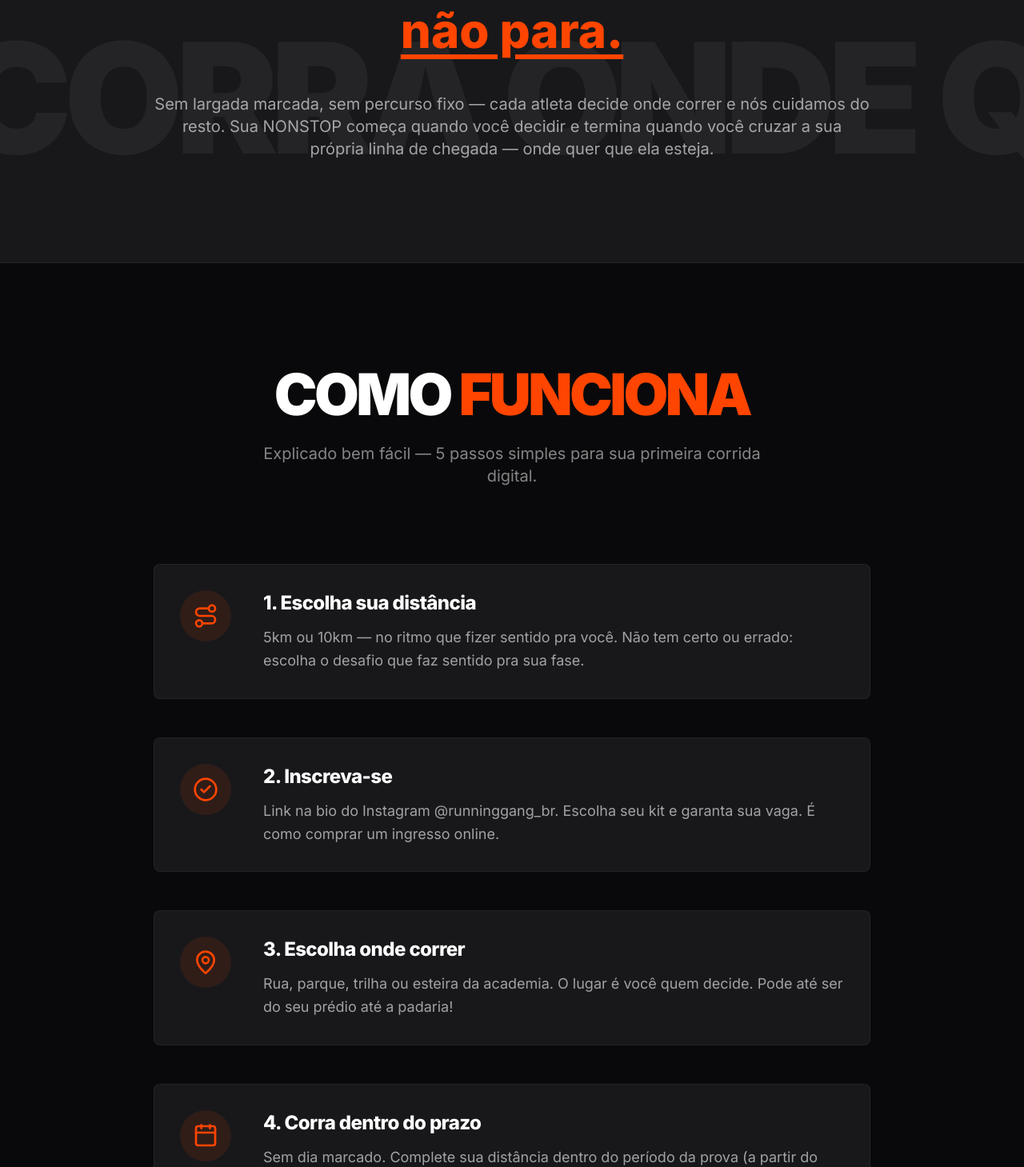
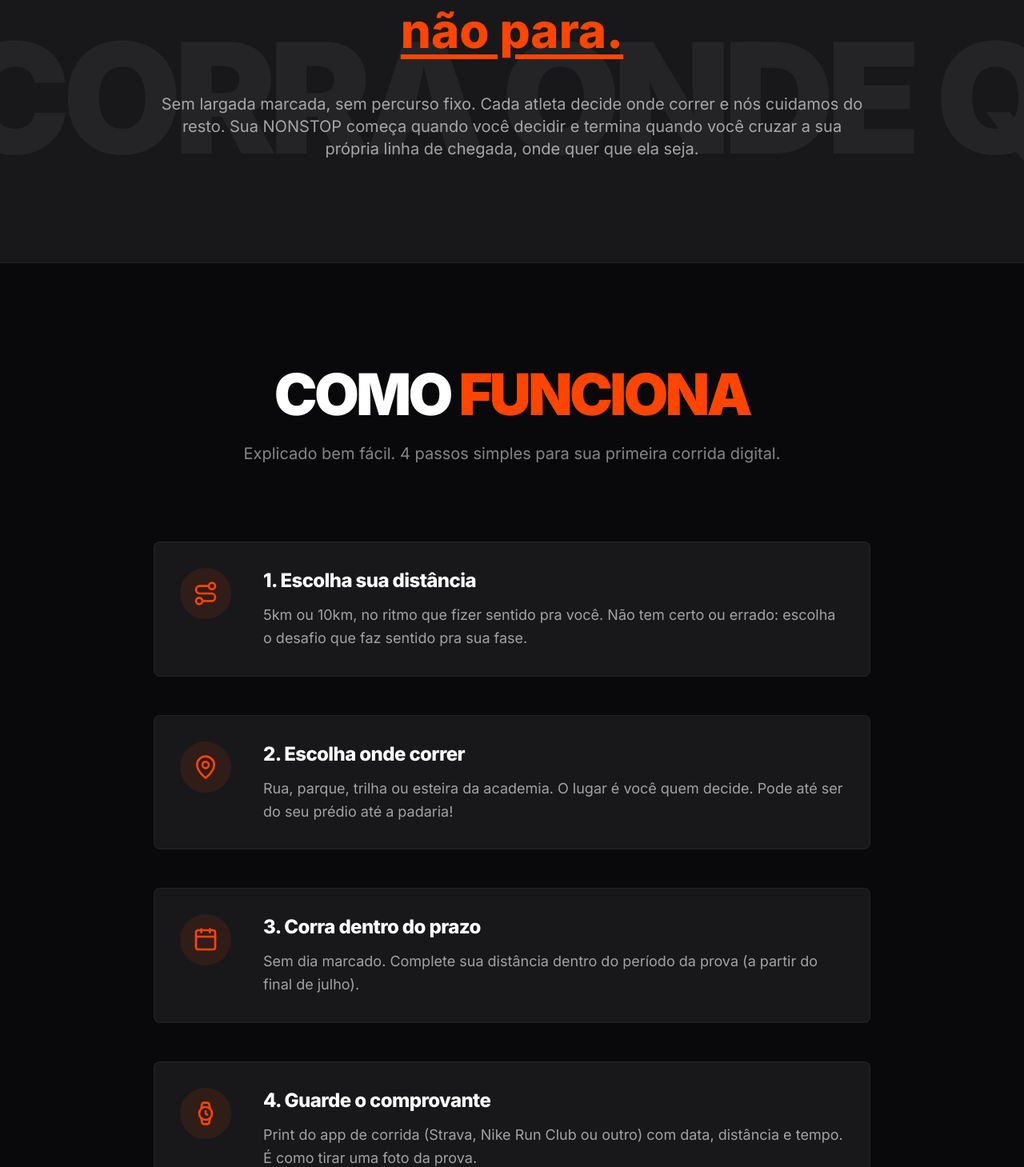
Before and after one commit to igoranthony11-cloud/non-stop-running, a Next.js app: page / in a window 1280 px wide. Shown: the part 1134-2593 px from the top of the page at 80% size. Built offline with nearby package versions, Linux system fonts and the light colour scheme.

Commit message:
fix: remove step 2 and AI-like dashes from copy

```diff
--- a/src/components/FAQ.tsx
+++ b/src/components/FAQ.tsx
@@ -18,7 +18,7 @@ export default function FAQ() {
     },
     {
       q: "Posso correr na esteira da academia?",
-      a: "Pode! Rua, parque, trilha ou esteira — você escolhe onde."
+      a: "Pode! Rua, parque, trilha ou esteira. Você escolhe onde."
     },
     {
       q: "Quando começa a NONSTOP?",
@@ -26,7 +26,7 @@ export default function FAQ() {
     },
     {
       q: "Quanto custa pra participar?",
-      a: "Tem várias opções de kit, com preços diferentes — do mais simples ao mais completo. A partir de R$ 89,00, com kits de até R$ 250,00."
+      a: "Temos várias opções de kit, com preços diferentes, do mais simples ao mais completo. A partir de R$ 89,00, com kits de até R$ 250,00."
     },
     {
       q: "Onde eu pego meu kit depois?",
--- a/src/components/HowItWorks.tsx
+++ b/src/components/HowItWorks.tsx
@@ -8,26 +8,21 @@ export default function HowItWorks() {
     {
       icon: <Route className="w-8 h-8 text-primary" />,
       title: "1. Escolha sua distância",
-      desc: "5km ou 10km — no ritmo que fizer sentido pra você. Não tem certo ou errado: escolha o desafio que faz sentido pra sua fase."
-    },
-    {
-      icon: <CheckCircle2 className="w-8 h-8 text-primary" />,
-      title: "2. Inscreva-se",
-      desc: "Link na bio do Instagram @runninggang_br. Escolha seu kit e garanta sua vaga. É como comprar um ingresso online."
+      desc: "5km ou 10km, no ritmo que fizer sentido pra você. Não tem certo ou errado: escolha o desafio que faz sentido pra sua fase."
     },
     {
       icon: <MapPin className="w-8 h-8 text-primary" />,
-      title: "3. Escolha onde correr",
+      title: "2. Escolha onde correr",
       desc: "Rua, parque, trilha ou esteira da academia. O lugar é você quem decide. Pode até ser do seu prédio até a padaria!"
     },
     {
       icon: <Calendar className="w-8 h-8 text-primary" />,
-      title: "4. Corra dentro do prazo",
+      title: "3. Corra dentro do prazo",
       desc: "Sem dia marcado. Complete sua distância dentro do período da prova (a partir do final de julho)."
     },
     {
       icon: <Watch className="w-8 h-8 text-primary" />,
-      title: "5. Guarde o comprovante",
+      title: "4. Guarde o comprovante",
       desc: "Print do app de corrida (Strava, Nike Run Club ou outro) com data, distância e tempo. É como tirar uma foto da prova."
     }
   ];
@@ -40,7 +35,7 @@ export default function HowItWorks() {
             COMO <span className="text-primary">FUNCIONA</span>
           </h2>
           <p className="mt-6 text-xl text-white/50 max-w-2xl mx-auto">
-            Explicado bem fácil — 5 passos simples para sua primeira corrida digital.
+            Explicado bem fácil. 4 passos simples para sua primeira corrida digital.
           </p>
         </div>
 
--- a/src/components/Pricing.tsx
+++ b/src/components/Pricing.tsx
@@ -10,7 +10,7 @@ export default function Pricing() {
           <h2 className="text-5xl md:text-7xl font-sans font-black text-white uppercase tracking-tighter">
             INSCRI<span className="text-primary">ÇÕES</span>
           </h2>
-          <p className="mt-4 text-xl text-white/60">Abertura prevista: final de julho — data oficial em breve</p>
+          <p className="mt-4 text-xl text-white/60">Abertura prevista para o final de julho. Data oficial em breve.</p>
         </div>
 
         <div className="grid grid-cols-1 md:grid-cols-2 lg:grid-cols-3 gap-8 max-w-5xl mx-auto">
--- a/src/components/WhatIs.tsx
+++ b/src/components/WhatIs.tsx
@@ -24,7 +24,7 @@ export default function WhatIs() {
             Uma corrida digital pensada pra quem treina, compete e <span className="text-primary underline decoration-primary underline-offset-8">não para.</span>
           </p>
           <p className="mt-10 text-xl text-white/60 font-sans font-medium">
-            Sem largada marcada, sem percurso fixo — cada atleta decide onde correr e nós cuidamos do resto. Sua NONSTOP começa quando você decidir e termina quando você cruzar a sua própria linha de chegada — onde quer que ela esteja.
+            Sem largada marcada, sem percurso fixo. Cada atleta decide onde correr e nós cuidamos do resto. Sua NONSTOP começa quando você decidir e termina quando você cruzar a sua própria linha de chegada, onde quer que ela seja.
           </p>
         </div>
       </div>
```
